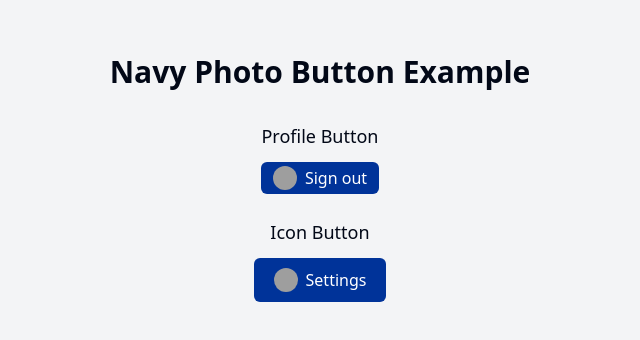
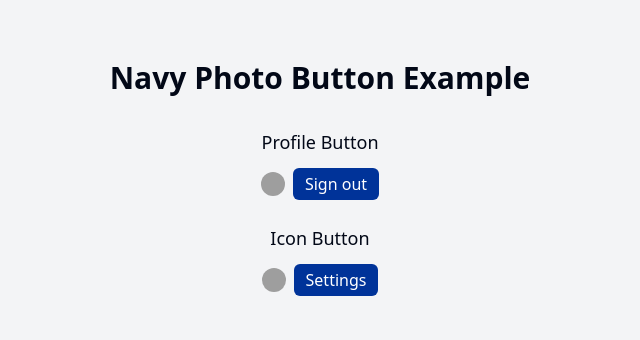
Before and after one commit to InferenceKTH/navy-photo-button-magic, a React (Vite) app: page / in a window 1280 px wide. Shown: the part 222-562 px from the top of the page, without its empty margins (320-960 px from the left). Built offline with nearby package versions, Linux system fonts and the light colour scheme; grey boxes are pictures that could not be loaded.

Commit message:
Refactor NavyPhotoButton component
Remove cn utility and update button styling.

```diff
--- a/src/components/NavyPhotoButton.tsx
+++ b/src/components/NavyPhotoButton.tsx
@@ -1,6 +1,5 @@
 
 import React from 'react';
-import { cn } from '@/lib/utils';
 
 interface NavyPhotoButtonProps {
   onClick?: () => void;
@@ -18,20 +17,19 @@ const NavyPhotoButton = ({
   className,
 }: NavyPhotoButtonProps) => {
   return (
-    <button
-      onClick={onClick}
-      className={cn(
-        "flex items-center bg-[#003399] text-white px-3 py-1 rounded-md hover:bg-blue-800 transition-colors",
-        className
-      )}
-    >
+    <div className="flex items-center cursor-pointer">
       <img
         src={imageSrc}
         alt={imageAlt}
         className="h-6 w-6 rounded-full mr-2"
       />
-      <span>{label}</span>
-    </button>
+      <button
+        onClick={onClick}
+        className="bg-[#003399] text-white px-3 py-1 rounded-md hover:bg-blue-800 transition-colors"
+      >
+        {label}
+      </button>
+    </div>
   );
 };
 
```
